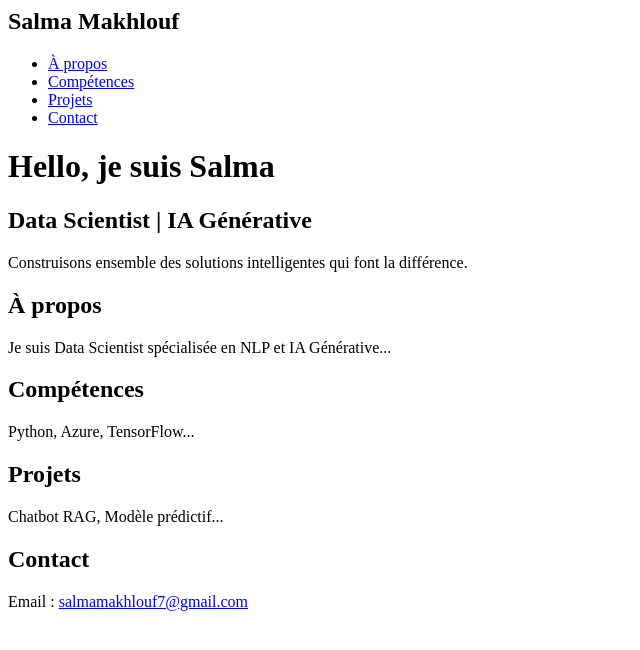
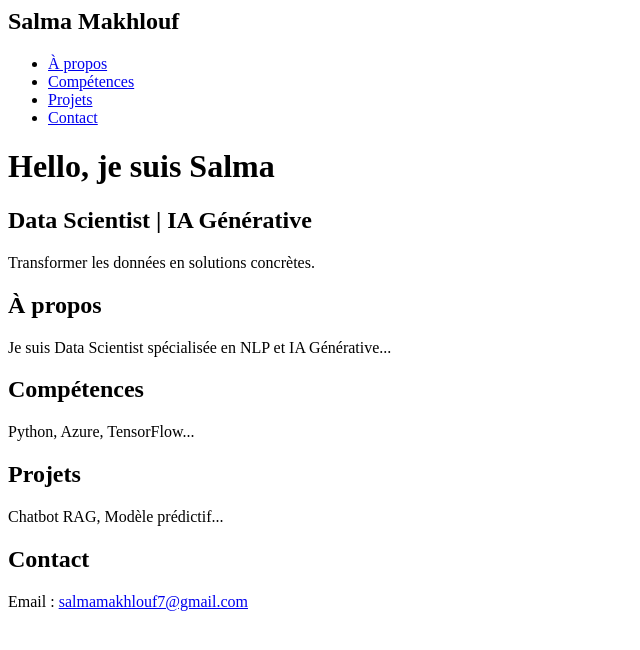
Before and after one commit to SalmaMakhlouf/salma-makhlouf.github.io, a plain HTML site: page index.html in a window 1280 px wide. Shown: the whole page, without its empty margins (0-640 px from the left). Drawn offline with Linux system fonts and the light colour scheme.

Commit message:
Update index.html

```diff
--- a/index.html
+++ b/index.html
@@ -16,7 +16,7 @@
         <div class="hero-content">
             <h1>Hello, je suis <span>Salma</span></h1>
             <h2>Data Scientist | IA Générative</h2>
-            <p>Construisons ensemble des solutions intelligentes qui font la différence.</p>
+            <p>Transformer les données en solutions concrètes.</p>
         </div>
     </header>
 
```
